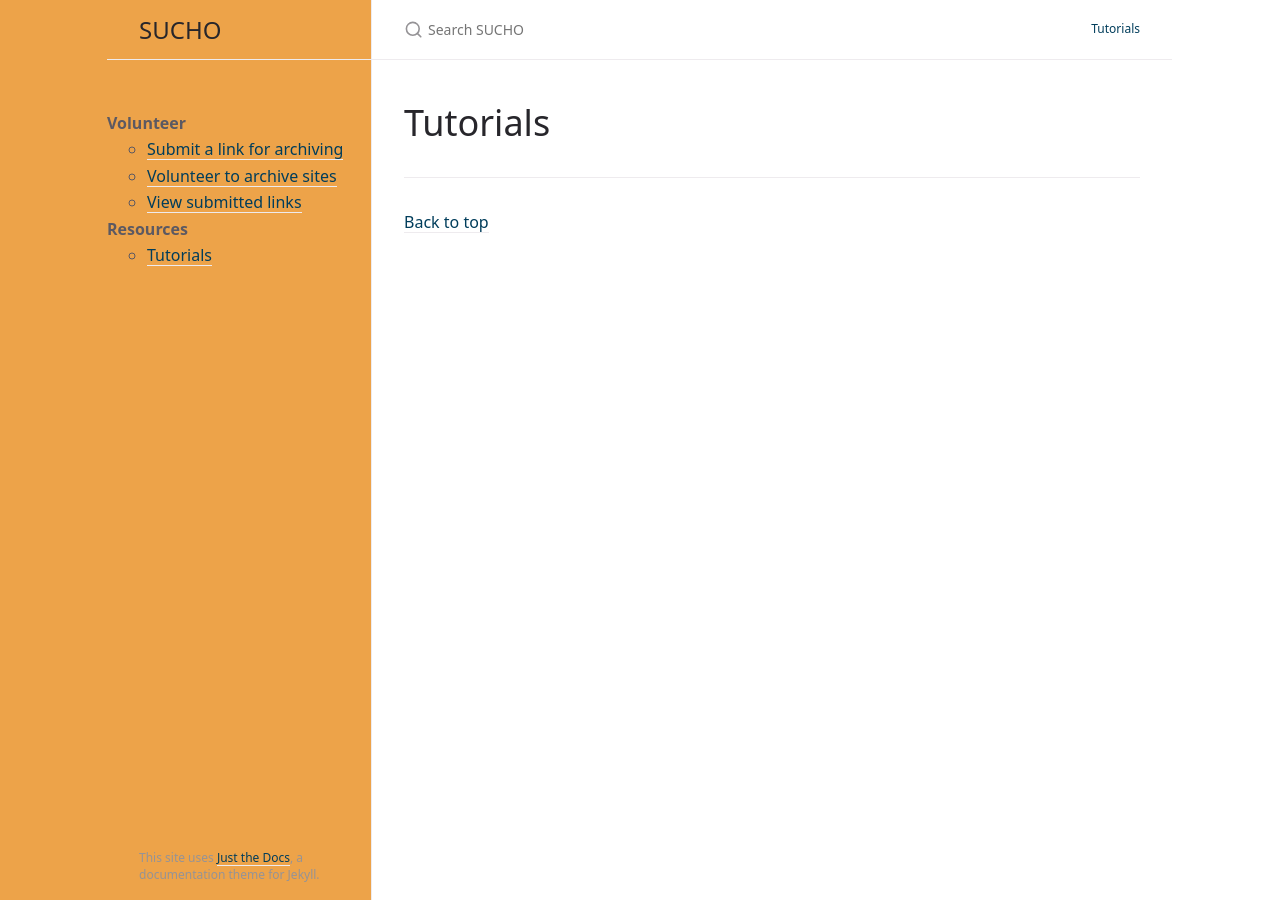
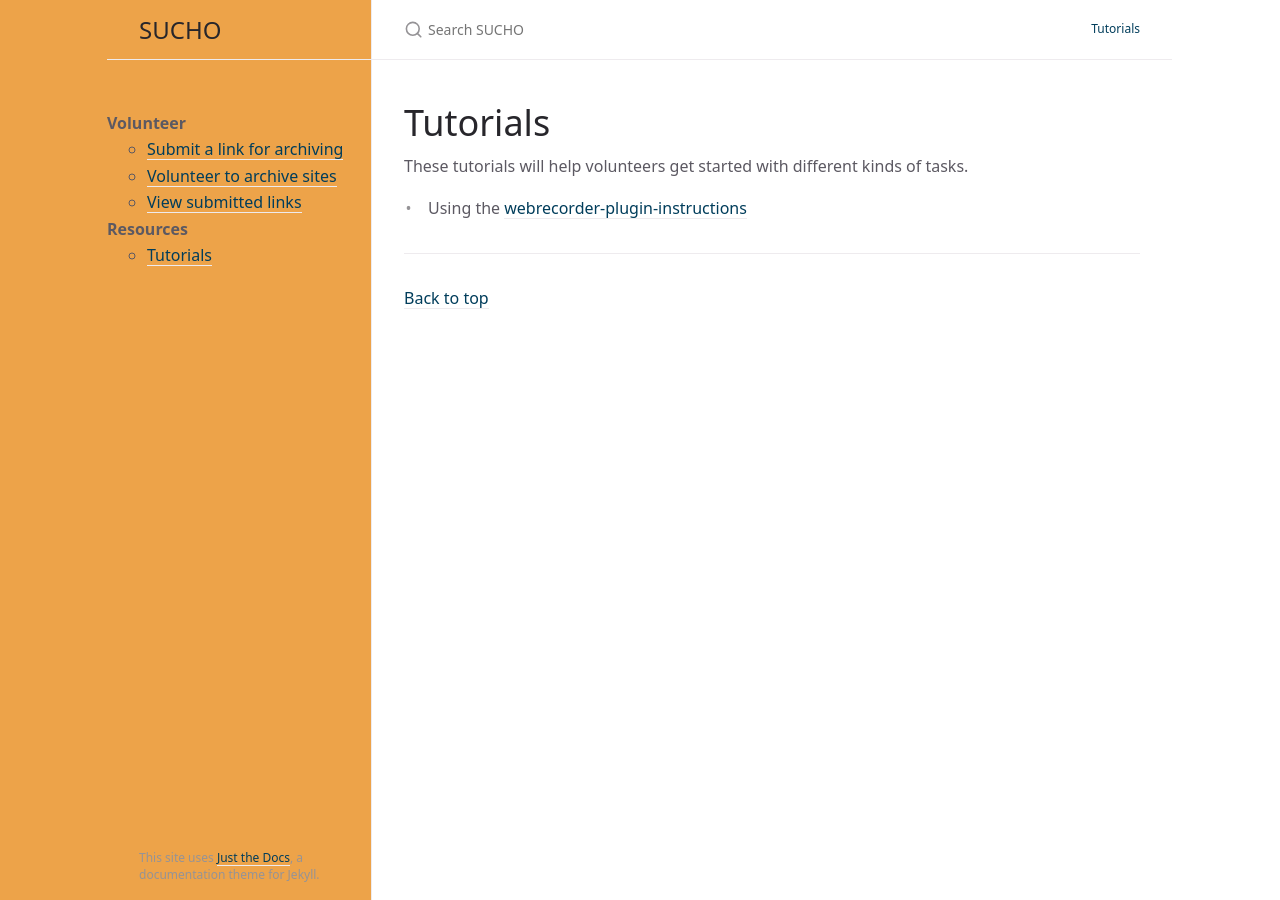
Before and after one commit to sucho-archiving/sucho-archiving.github.io, a Jekyll site: the page built from tutorials.md, in a window 1280 px wide. Built offline with Jekyll 4.4.1, drawn with Linux system fonts in a browser that asks for light colours; our own code applies the rules of GitHub Pages for plain Markdown files.

Commit message:
Link to webrecorder plugin

```diff
--- a/tutorials.md
+++ b/tutorials.md
@@ -4,3 +4,7 @@ permalink: tutorials
 ---
 
 # Tutorials
+
+These tutorials will help volunteers get started with different kinds of tasks.
+
+* Using the [webrecorder-plugin-instructions](WebRecorder browser plugin)
```
